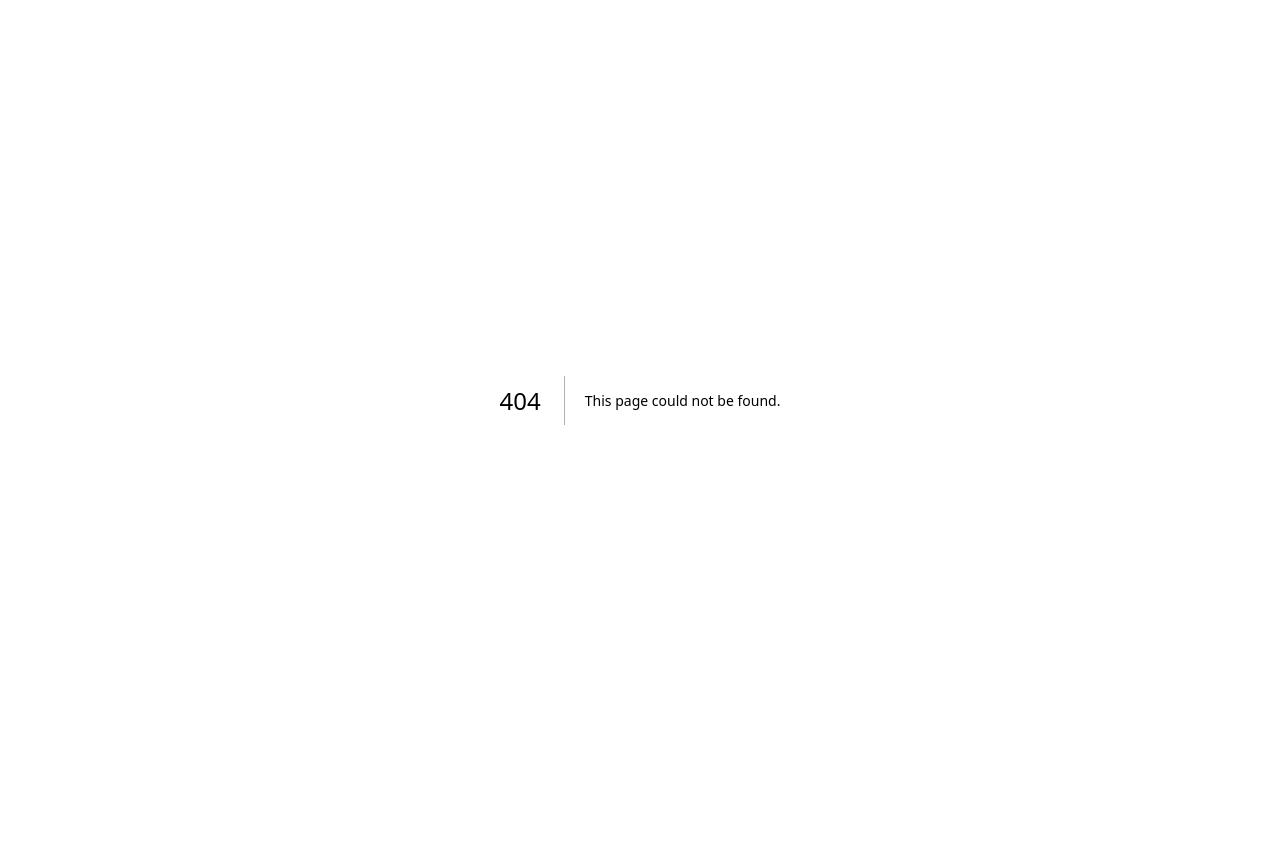
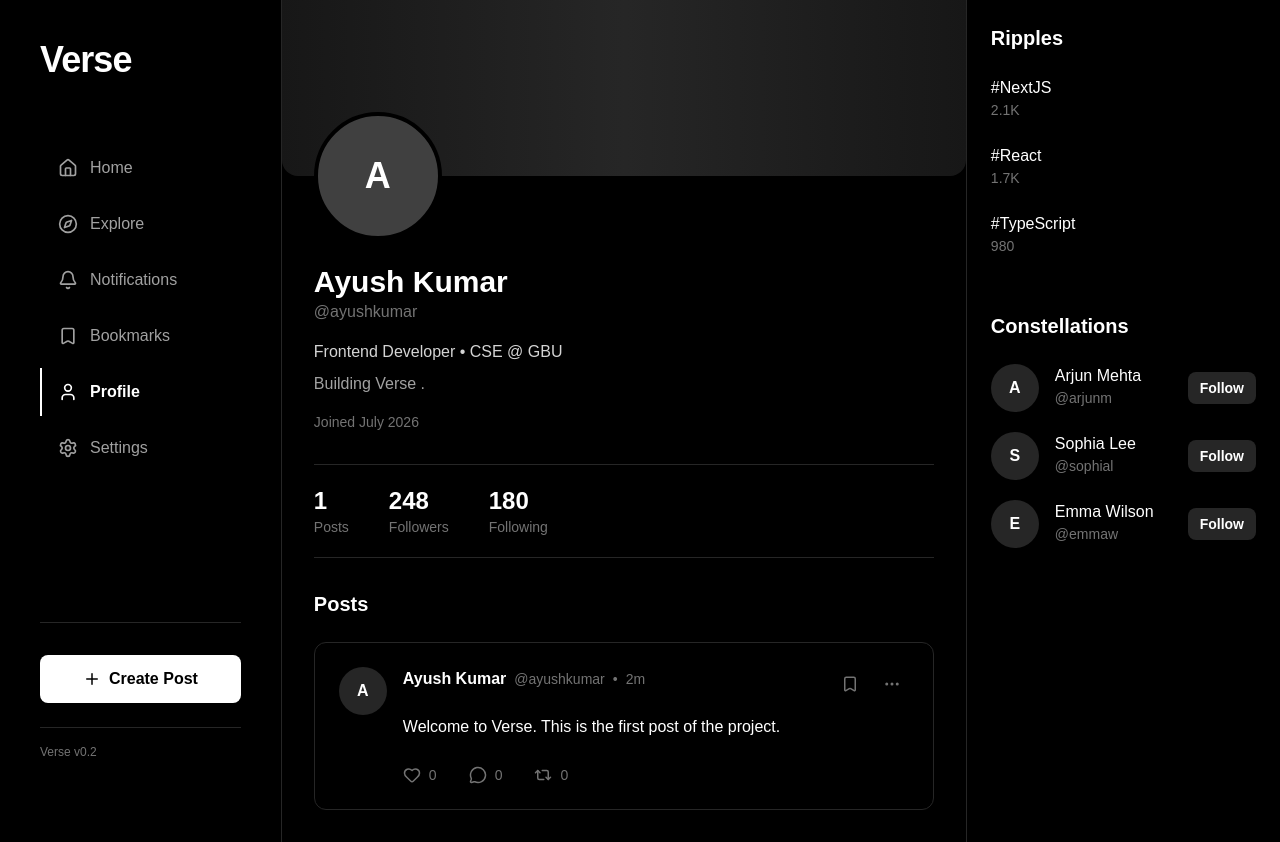
Before and after one commit to Ayushkumar20045/verse, a Next.js app: page /profile in a window 1280 px wide. Before the commit this address had no page. Before the commit the page ends 800 px from the top, so only its background shows below. Built offline with nearby package versions, Linux system fonts and the light colour scheme.

Commit message:
feat: add profile, explore, and notifications pages

```diff
--- /dev/null
+++ b/app/(main)/explore/page.tsx
@@ -0,0 +1,43 @@
+"use client";
+
+import FeedList from "@/components/feed/FeedList";
+
+import ExploreHeader from "@/components/explore/ExploreHeader";
+import SearchBar from "@/components/explore/SearchBar";
+import TrendingTopics from "@/components/explore/TrendingTopics";
+
+import { usePosts } from "@/context/PostsContext";
+
+export default function ExplorePage() {
+  const {
+    posts,
+    likePost,
+    bookmarkPost,
+    deletePost,
+    editPost,
+  } = usePosts();
+
+  return (
+    <main className="min-h-screen">
+      <ExploreHeader />
+
+      <SearchBar />
+
+      <TrendingTopics />
+
+      <div className="border-t border-neutral-800 px-6 py-6">
+        <h2 className="mb-6 text-xl font-semibold">
+          Discover Posts
+        </h2>
+
+        <FeedList
+          posts={posts}
+          onLike={likePost}
+          onBookmark={bookmarkPost}
+          onDelete={deletePost}
+          onEdit={editPost}
+        />
+      </div>
+    </main>
+  );
+}
--- /dev/null
+++ b/app/(main)/notifications/page.tsx
@@ -0,0 +1,14 @@
+import NotificationHeader from "@/components/notifications/NotificationHeader";
+import NotificationList from "@/components/notifications/NotificationList";
+
+export default function NotificationsPage() {
+  return (
+    <main className="min-h-screen">
+      <NotificationHeader />
+
+      <section className="px-6 py-6">
+        <NotificationList />
+      </section>
+    </main>
+  );
+}
--- /dev/null
+++ b/app/(main)/profile/page.tsx
@@ -0,0 +1,111 @@
+"use client";
+
+import FeedList from "@/components/feed/FeedList";
+import { usePosts } from "@/context/PostsContext";
+
+export default function ProfilePage() {
+  const {
+    posts,
+    likePost,
+    bookmarkPost,
+    deletePost,
+    editPost,
+  } = usePosts();
+
+  const userPosts = posts.filter(
+    (post) => post.userId === "user-1"
+  );
+
+  return (
+    <main className="min-h-screen">
+      {/* Cover Banner */}
+      <div className="h-44 rounded-b-2xl bg-gradient-to-r from-neutral-900 via-neutral-800 to-neutral-900" />
+
+      {/* Profile */}
+      <div className="px-8 pb-8">
+        {/* Avatar */}
+        <div className="-mt-16">
+          <div className="flex h-32 w-32 items-center justify-center rounded-full border-4 border-black bg-neutral-700 text-4xl font-bold">
+            A
+          </div>
+        </div>
+
+        {/* User Info */}
+        <div className="mt-6">
+          <h1 className="text-3xl font-bold">
+            Ayush Kumar
+          </h1>
+
+          <p className="text-neutral-500">
+            @ayushkumar
+          </p>
+
+          <p className="mt-4 text-neutral-300">
+            Frontend Developer • CSE @ GBU
+          </p>
+
+          <p className="mt-2 text-neutral-400">
+            Building Verse .
+          </p>
+
+          <p className="mt-4 text-sm text-neutral-500">
+            Joined July 2026
+          </p>
+        </div>
+
+        {/* Stats */}
+        <div className="mt-8 flex gap-10 border-y border-neutral-800 py-5">
+          <div>
+            <p className="text-2xl font-bold">
+              {userPosts.length}
+            </p>
+            <p className="text-sm text-neutral-500">
+              Posts
+            </p>
+          </div>
+
+          <div>
+            <p className="text-2xl font-bold">
+              248
+            </p>
+            <p className="text-sm text-neutral-500">
+              Followers
+            </p>
+          </div>
+
+          <div>
+            <p className="text-2xl font-bold">
+              180
+            </p>
+            <p className="text-sm text-neutral-500">
+              Following
+            </p>
+          </div>
+        </div>
+
+        {/* User Posts */}
+        <div className="mt-8">
+          <h2 className="mb-6 text-xl font-semibold">
+            Posts
+          </h2>
+
+          {userPosts.length === 0 ? (
+            <div className="rounded-xl border border-dashed border-neutral-800 p-10 text-center">
+              <p className="text-neutral-500">
+                Create your first post to see it here.
+              </p>
+            </div>
+          ) : (
+            <FeedList
+              posts={userPosts}
+              onLike={likePost}
+              onBookmark={bookmarkPost}
+              onDelete={deletePost}
+              onEdit={editPost}
+            />
+          )}
+        </div>
+      </div>
+    </main>
+  );
+}
--- /dev/null
+++ b/components/explore/ExploreHeader.tsx
@@ -0,0 +1,13 @@
+export default function ExploreHeader() {
+  return (
+    <div className="border-b border-neutral-800 px-6 py-5">
+      <h1 className="text-3xl font-bold">
+        Explore
+      </h1>
+
+      <p className="mt-2 text-neutral-500">
+        Discover conversations, topics, and people.
+      </p>
+    </div>
+  );
+}
--- /dev/null
+++ b/components/explore/SearchBar.tsx
@@ -0,0 +1,22 @@
+"use client";
+
+import { Search } from "lucide-react";
+
+export default function SearchBar() {
+  return (
+    <div className="px-6 py-5">
+      <div className="flex items-center gap-3 rounded-xl border border-neutral-800 bg-neutral-950 px-4 py-3 transition-colors focus-within:border-neutral-600">
+        <Search
+          size={18}
+          className="text-neutral-500"
+        />
+
+        <input
+          type="text"
+          placeholder="Search posts..."
+          className="w-full bg-transparent outline-none placeholder:text-neutral-500"
+        />
+      </div>
+    </div>
+  );
+}
--- /dev/null
+++ b/components/explore/TrendingTopics.tsx
@@ -0,0 +1,28 @@
+const topics = [
+  "#NextJS",
+  "#React",
+  "#TypeScript",
+  "#OpenSource",
+  "#TailwindCSS",
+];
+
+export default function TrendingTopics() {
+  return (
+    <section className="px-6 pb-6">
+      <h2 className="mb-4 text-lg font-semibold">
+        Trending Topics
+      </h2>
+
+      <div className="flex flex-wrap gap-3">
+        {topics.map((topic) => (
+          <button
+            key={topic}
+            className="rounded-full border border-neutral-800 px-4 py-2 text-sm transition-colors hover:border-neutral-600 hover:bg-neutral-900"
+          >
+            {topic}
+          </button>
+        ))}
+      </div>
+    </section>
+  );
+}
--- /dev/null
+++ b/components/notifications/NotificationCard.tsx
@@ -0,0 +1,61 @@
+import {
+  Heart,
+  MessageCircle,
+  Bookmark,
+} from "lucide-react";
+
+type NotificationType =
+  | "like"
+  | "comment"
+  | "bookmark";
+
+type NotificationCardProps = {
+  type: NotificationType;
+  user: string;
+  message: string;
+  time: string;
+};
+
+export default function NotificationCard({
+  type,
+  user,
+  message,
+  time,
+}: NotificationCardProps) {
+  const icon =
+    type === "like" ? (
+      <Heart
+        size={18}
+        className="text-red-500"
+      />
+    ) : type === "comment" ? (
+      <MessageCircle
+        size={18}
+        className="text-blue-500"
+      />
+    ) : (
+      <Bookmark
+        size={18}
+        className="text-yellow-500"
+      />
+    );
+
+  return (
+    <div className="flex items-start gap-4 rounded-xl border border-neutral-800 p-5 transition-colors hover:border-neutral-700">
+      <div className="mt-1">{icon}</div>
+
+      <div className="flex-1">
+        <p>
+          <span className="font-semibold">
+            {user}
+          </span>{" "}
+          {message}
+        </p>
+
+        <p className="mt-2 text-sm text-neutral-500">
+          {time}
+        </p>
+      </div>
+    </div>
+  );
+}
--- /dev/null
+++ b/components/notifications/NotificationHeader.tsx
@@ -0,0 +1,13 @@
+export default function NotificationHeader() {
+  return (
+    <div className="border-b border-neutral-800 px-6 py-5">
+      <h1 className="text-3xl font-bold">
+        Notifications
+      </h1>
+
+      <p className="mt-2 text-neutral-500">
+        Stay updated with your latest activity.
+      </p>
+    </div>
+  );
+}
--- /dev/null
+++ b/components/notifications/NotificationList.tsx
@@ -0,0 +1,43 @@
+import NotificationCard from "./NotificationCard";
+
+const notifications = [
+  {
+    id: 1,
+    type: "like" as const,
+    user: "Arjun Mehta",
+    message: "liked your post.",
+    time: "2 min ago",
+  },
+  {
+    id: 2,
+    type: "comment" as const,
+    user: "Sophia Lee",
+    message: "commented on your post.",
+    time: "15 min ago",
+  },
+  {
+    id: 3,
+    type: "bookmark" as const,
+    user: "Emma Wilson",
+    message: "bookmarked your post.",
+    time: "1 hour ago",
+  },
+];
+
+export default function NotificationList() {
+  return (
+    <div className="space-y-4">
+      {notifications.map(
+        (notification) => (
+          <NotificationCard
+            key={notification.id}
+            type={notification.type}
+            user={notification.user}
+            message={notification.message}
+            time={notification.time}
+          />
+        )
+      )}
+    </div>
+  );
+}
```
Also changed, not shown: 2 other files (tests, documents, lock files or other folders).
